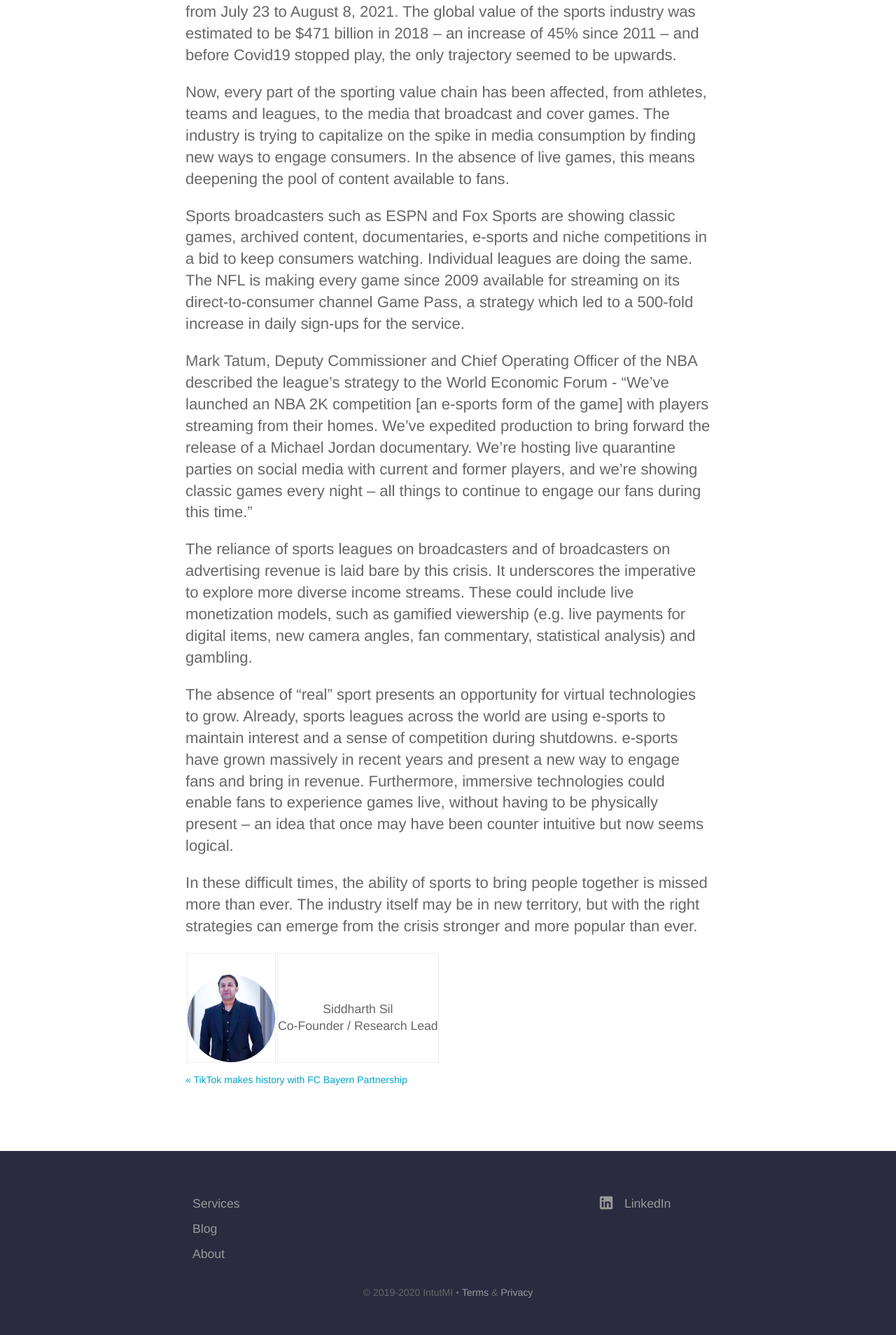
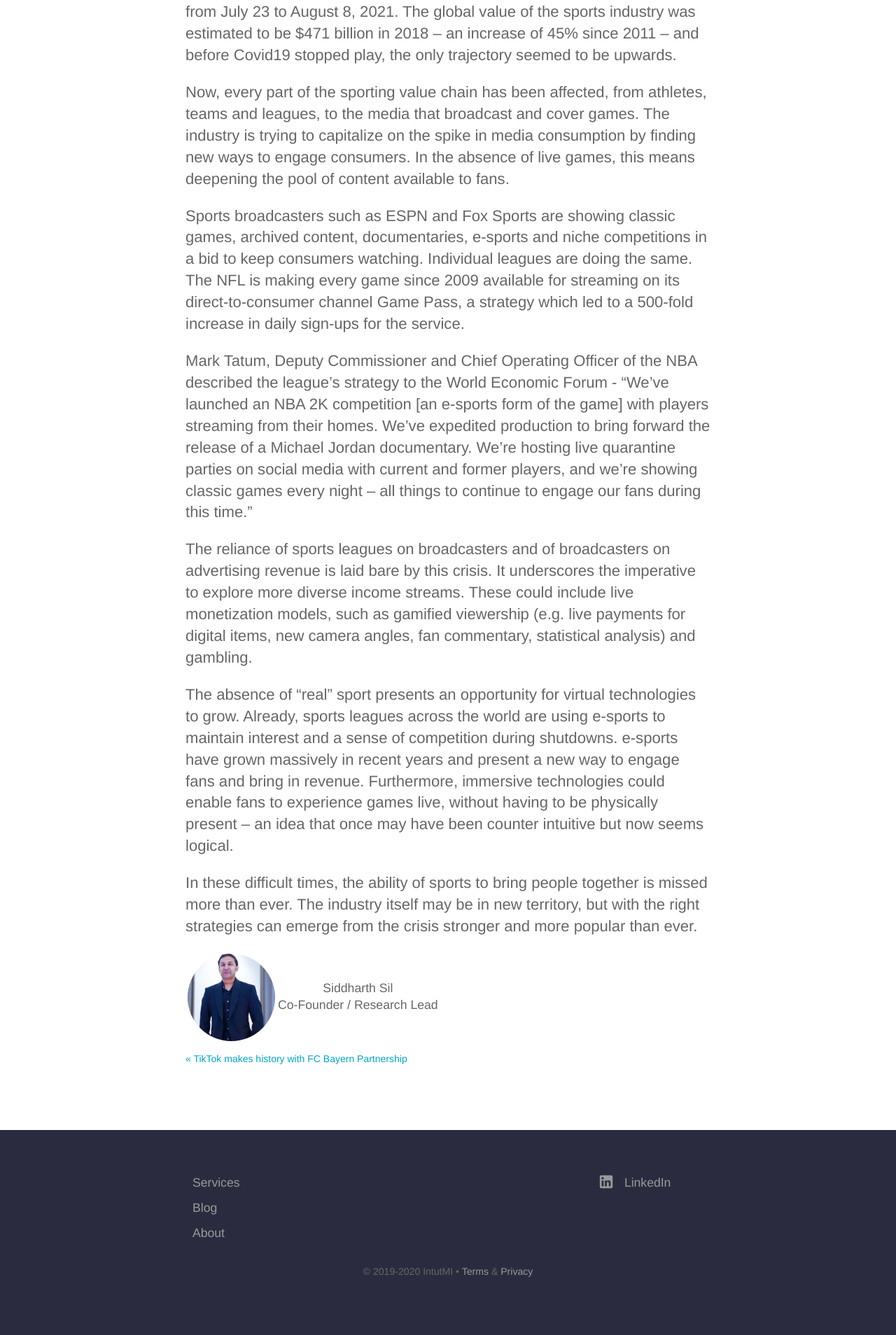
Before and after one commit to intutdev/intutmi.github.io, a Jekyll site: the page built from _posts/2020-05-20-sports-in-the-time-of-covid-19-pandemic.md, in a window 1280 px wide. Shown: the part 2063-3971 px from the top of the page at 70% size. Built offline with Jekyll 4.4.1, drawn with Linux system fonts in a browser that asks for light colours; after the commit the page ends 3941 px from its top, so only the background shows below that.

Commit message:
Updated '_sass/blog.scss' via CloudCannon

```diff
--- a/_sass/blog.scss
+++ b/_sass/blog.scss
@@ -9,8 +9,7 @@
 
 .blog-post {
 	 td {
-		padding: 30px 0 0 0;
-		border: 1px solid #eee;
+		text-align:center;
 		font-size: .8em;
 
 		.square-image {
```
